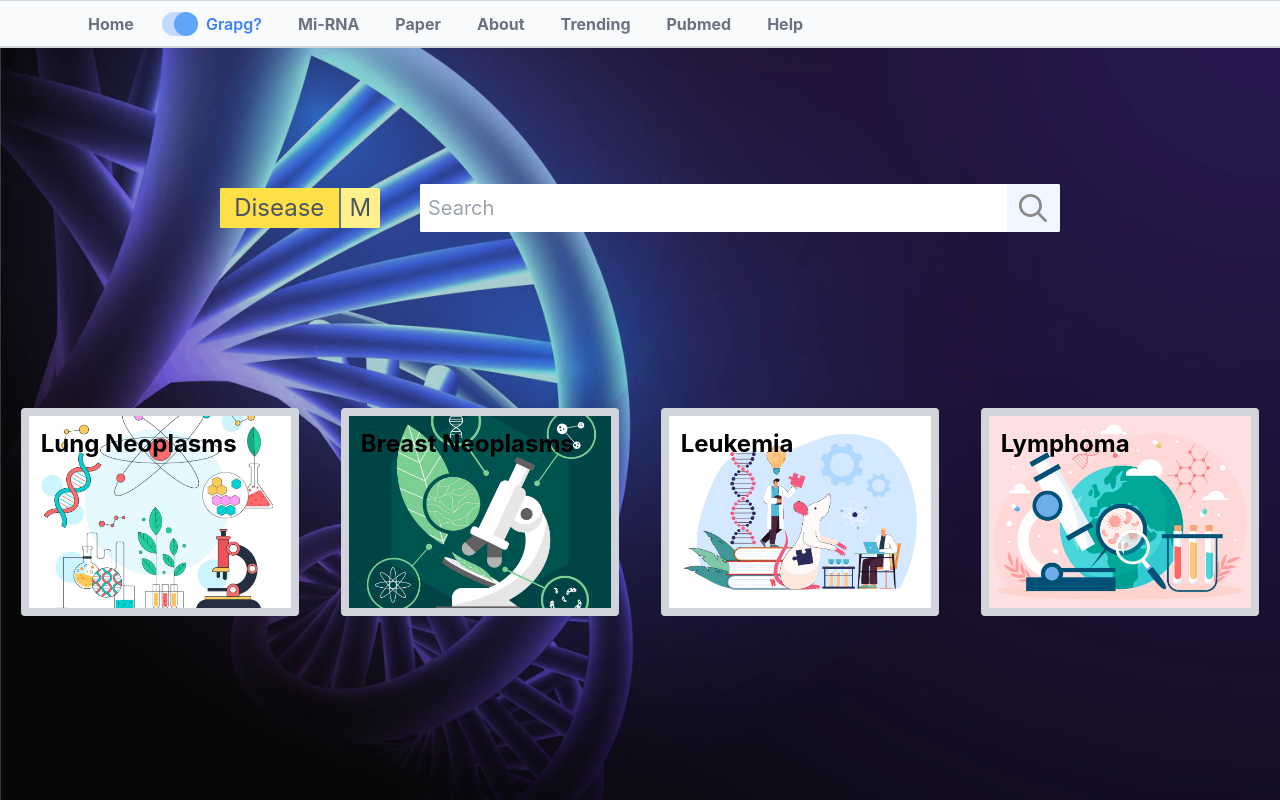
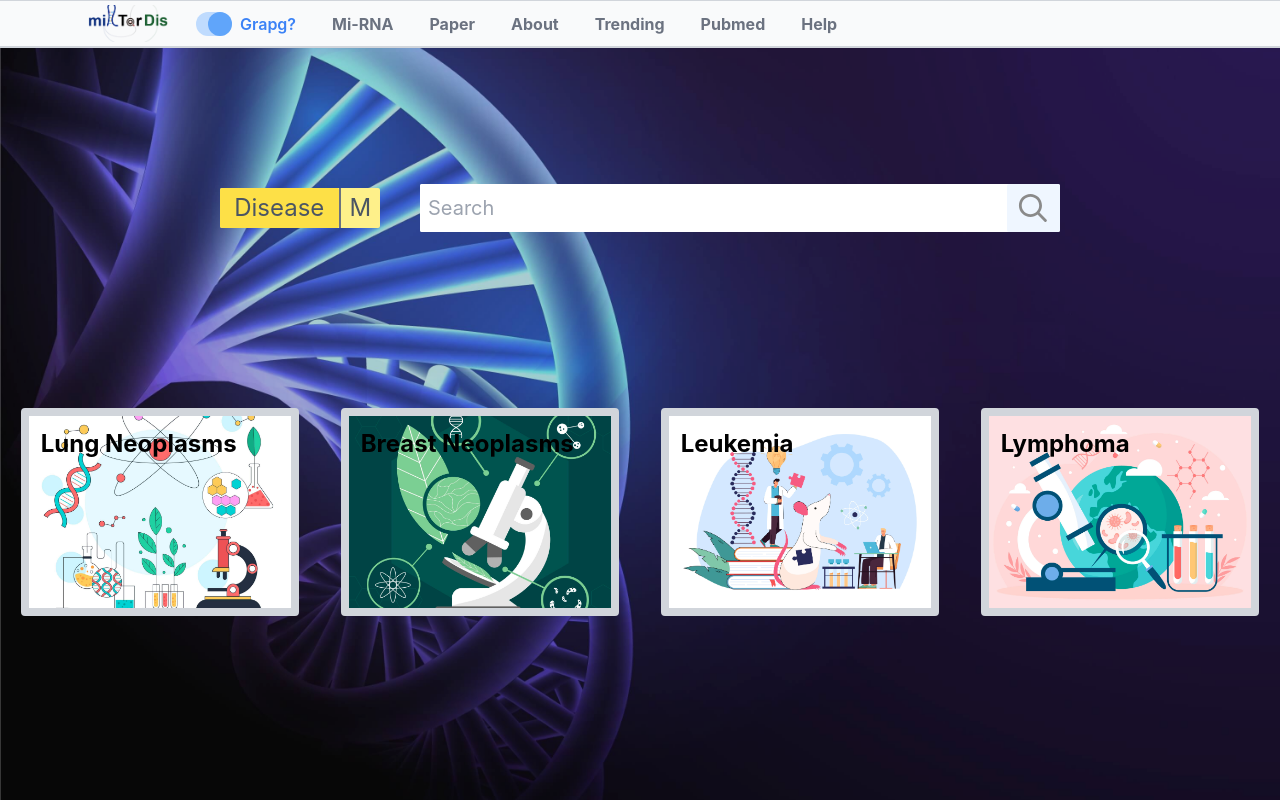
Before and after one commit to BulingBulingWei/MiRNA, a React (Create React App) app: page / in a window 1280 px wide. Built offline with nearby package versions, Linux system fonts and the light colour scheme.

Commit message:
添加了logo

```diff
--- a/package.json
+++ b/package.json
@@ -3,7 +3,6 @@
   "version": "0.1.0",
   "private": true,
   "homepage": "/",
-  "proxy": "http://43.139.60.187:3000",
   "dependencies": {
     "@testing-library/jest-dom": "^5.16.4",
     "@testing-library/react": "^13.3.0",
--- a/public/index.html
+++ b/public/index.html
@@ -2,19 +2,19 @@
 <html lang="en">
   <head>
     <meta charset="utf-8" />
-    <link rel="icon" href="%PUBLIC_URL%/favicon.ico" />
+    <!-- <link rel="icon" href="%PUBLIC_URL%/favicon.ico" /> -->
     <meta name="viewport" content="width=device-width, initial-scale=1" />
     <meta name="theme-color" content="#000000" />
     <meta
       name="description"
       content="Web site created using create-react-app"
     />
-    <link rel="apple-touch-icon" href="%PUBLIC_URL%/logo192.png" />
+    <!-- <link rel="apple-touch-icon" href="%PUBLIC_URL%/logo192.png" /> -->
     <!--
       manifest.json provides metadata used when your web app is installed on a
       user's mobile device or desktop. See https://developers.google.com/web/fundamentals/web-app-manifest/
     -->
-    <link rel="manifest" href="%PUBLIC_URL%/manifest.json" />
+    <!-- <link rel="manifest" href="%PUBLIC_URL%/manifest.json" /> -->
     <!--
       Notice the use of %PUBLIC_URL% in the tags above.
       It will be replaced with the URL of the `public` folder during the build.
--- a/src/Component/TopNav/index.js
+++ b/src/Component/TopNav/index.js
@@ -1,6 +1,7 @@
 import React, { useContext } from "react";
 import { useNavigate } from "react-router-dom";
 import { GraphContext } from "../../App";
+import logo from "../../bg/miRTarDis-v3.png";
 
 export default function TopNav() {
   const navigate = useNavigate();
@@ -18,9 +19,15 @@
           navigate(`/`);
         }}
       >
-        <div>
-          <p className="text-gray-500 font-bold">Home</p>
-        </div>
+        <div
+          className="h-full w-20"
+          style={{
+            backgroundImage: `url(${logo})`,
+            backgroundRepeat: "repeat-y",
+            backgroundSize: "cover",
+            backgroundPosition: "center",
+          }}
+        ></div>
       </div>
 
       {/* 显示图选择器 */}
--- a/src/pages/GraphSeach/index.js
+++ b/src/pages/GraphSeach/index.js
@@ -7,6 +7,7 @@
   axiosInstance as axios,
 } from "../../utils/mapPath";
 import { CSSTransition } from "react-transition-group";
+// import logo from "../../LogoSvg.svg";
 // import bgimg from "../../img/img1.jpg";
 // import img1 from "../../img/cap.jpg";
 // import img2 from "../../img/img1.jpg";
```
Also changed, not shown: src/bg/miRTarDis-v3.png (added), src/img/miRTarDis-v3.png (added).
